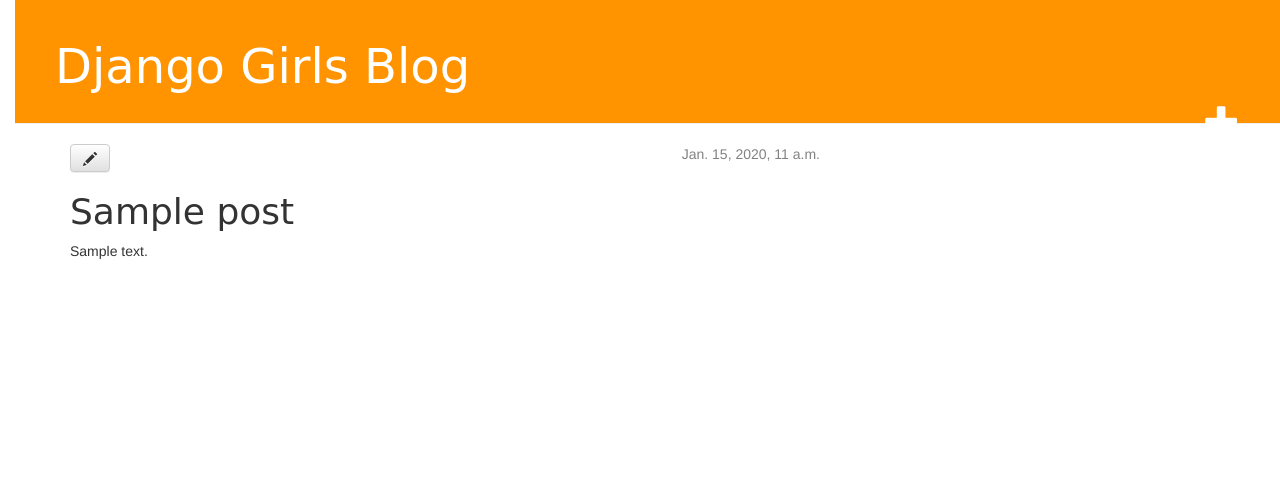
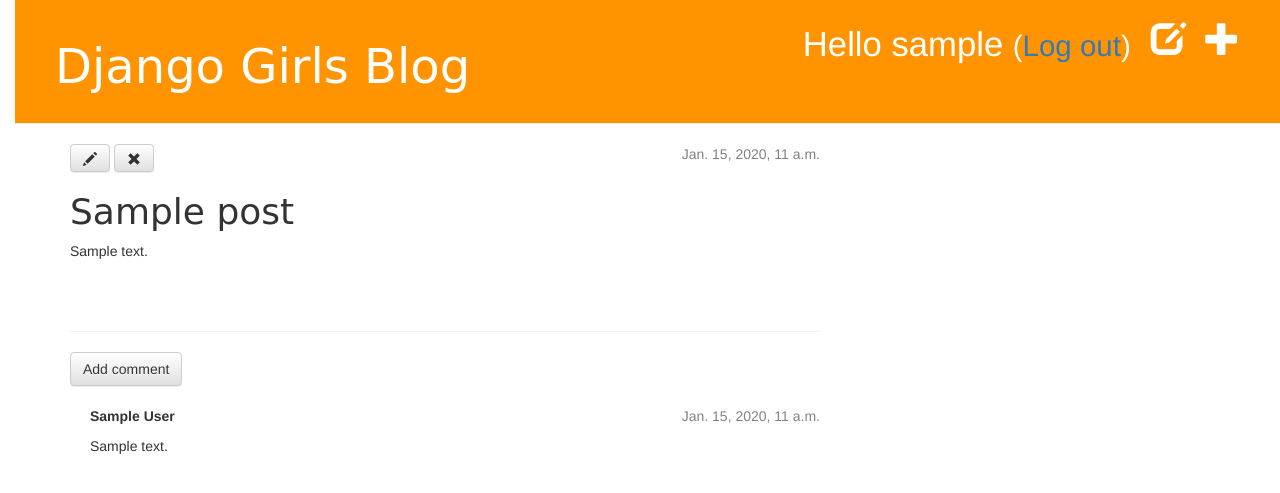
Before and after one commit to rossanoros/my-first-blog, a Django app: page /post/1/ in a window 1280 px wide. Shown: the top 493 px of the page. Run offline with Django 3.2, Linux system fonts and the light colour scheme; a user stored in the database is signed in; tables that the repository leaves empty hold one stand-in row (values such as "Sample post"); some libraries are stand-ins or nearby versions.

Commit message:
Aggiunta la possibilità di commento

```diff
--- a/blog/admin.py
+++ b/blog/admin.py
@@ -1,4 +1,5 @@
 from django.contrib import admin
-from .models import Post
+from .models import Post, Comment
 
 admin.site.register(Post)
+admin.site.register(Comment)
--- a/blog/models.py
+++ b/blog/models.py
@@ -14,3 +14,20 @@ class Post(models.Model):
 
     def __str__(self):
         return self.title
+
+    def approved_comments(self):
+        return self.comments.filter(approved_comment=True)
+
+class Comment(models.Model):
+    post = models.ForeignKey('blog.Post', related_name='comments')
+    author = models.CharField(max_length=200)
+    text = models.TextField()
+    created_date = models.DateTimeField(default=timezone.now)
+    approved_comment = models.BooleanField(default=False)
+
+    def approve(self):
+        self.approved_comment = True
+        self.save()
+
+    def __str__(self):
+        return self.text
--- a/blog/static/css/blog.css
+++ b/blog/static/css/blog.css
@@ -53,3 +53,7 @@ h1, h2, h3, h4 {
 .post h1 a, .post h1 a:visited {
     color: #000000;
 }
+
+.comment {
+    margin: 20px 0px 20px 20px;
+}
--- a/blog/templates/blog/base.html
+++ b/blog/templates/blog/base.html
@@ -8,10 +8,14 @@
 	</head>
 	<body>
 		<div class="page-header">
+			{% if user.is_authenticated %}
+				<a href="{% url 'post_new' %}" class="top-menu"><span class="glyphicon glyphicon-plus"></span></a>
+				<a href="{% url 'post_draft_list' %}" class="top-menu"><span class="glyphicon glyphicon-edit"></span></a>
+				<p class="top-menu">Hello {{ user.username }} <small>(<a href="{% url 'logout' %}">Log out</a>)</small></p>
+			{% else %}
+				<a href="{% url 'login' %}" class="top-menu"><span class="glyphicon glyphicon-lock"></span></a>
+			{% endif %}
 			<h1><a href="/">Django Girls Blog</a></h1>
-			{% if user.is_authenticated %}
-			<a href="{% url 'post_new' %}" class="top-menu"><span class="glyphicon glyphicon-plus"></span></a>
-			{% endif %}
 		</div>
 		<div class="content container">
 			<div class="row">
--- a/blog/templates/blog/post_detail.html
+++ b/blog/templates/blog/post_detail.html
@@ -3,12 +3,34 @@
 {% block content %}
     <div class="post">
         {% if post.published_date %}
-            <div class="date">
-                {{ post.published_date }}
-            </div>
-        {% endif %}
+			<div class="date">
+				{{ post.published_date }}
+			</div>
+		{% else %}
+			<a class="btn btn-default" href="{% url 'post_publish' pk=post.pk %}">Publish</a>
+		{% endif %}
 		<a class="btn btn-default" href="{% url 'post_edit' pk=post.pk %}"><span class="glyphicon glyphicon-pencil"></span></a>
-        <h1>{{ post.title }}</h1>
+        <a class="btn btn-default" href="{% url 'post_remove' pk=post.pk %}"><span class="glyphicon glyphicon-remove"></span></a>
+		<h1>{{ post.title }}</h1>
         <p>{{ post.text|linebreaksbr }}</p>
     </div>
+	<hr>
+	<a class="btn btn-default" href="{% url 'add_comment_to_post' pk=post.pk %}">Add comment</a>
+	{% for comment in post.comments.all %}
+		{% if user.is_authenticated or comment.approved_comment %}
+			<div class="comment">
+				<div class="date">
+					{{ comment.created_date }}
+					{% if not comment.approved_comment %}
+						<a class="btn btn-default" href="{% url 'comment_remove' pk=comment.pk %}"><span class="glyphicon glyphicon-remove"></span></a>
+						<a class="btn btn-default" href="{% url 'comment_approve' pk=comment.pk %}"><span class="glyphicon glyphicon-ok"></span></a>
+					{% endif %}
+				</div>
+			<strong>{{ comment.author }}</strong>
+			<p>{{ comment.text|linebreaks }}</p>
+			</div>
+		{% endif %}
+	{% empty %}
+		<p>No comments here yet :(</p>
+	{% endfor %}
 {% endblock %}
--- a/blog/templates/blog/post_list.html
+++ b/blog/templates/blog/post_list.html
@@ -8,6 +8,7 @@
 			</div>
 			<h1><a href="{% url 'post_detail' pk=post.pk %}">{{ post.title }}</a></h1>
 			<p>{{ post.text|linebreaksbr }}</p>
+			<a href="{% url 'post_detail' pk=post.pk %}">Comments: {{ post.approved_comments.count }}</a>
 		</div>
 	{% endfor %}
 {% endblock %}
--- a/blog/urls.py
+++ b/blog/urls.py
@@ -6,4 +6,10 @@ urlpatterns = [
     url(r'^post/(?P<pk>[0-9]+)/$', views.post_detail, name='post_detail'),
     url(r'^post/new/$', views.post_new, name='post_new'),
     url(r'^post/(?P<pk>[0-9]+)/edit/$', views.post_edit, name='post_edit'),
+    url(r'^drafts/$', views.post_draft_list, name='post_draft_list'),
+    url(r'^post/(?P<pk>\d+)/publish/$', views.post_publish, name='post_publish'),
+    url(r'^post/(?P<pk>\d+)/remove/$', views.post_remove, name='post_remove'),
+    url(r'^post/(?P<pk>\d+)/comment/$', views.add_comment_to_post, name='add_comment_to_post'),
+    url(r'^comment/(?P<pk>\d+)/approve/$', views.comment_approve, name='comment_approve'),
+    url(r'^comment/(?P<pk>\d+)/remove/$', views.comment_remove, name='comment_remove'),
 ]
--- a/blog/views.py
+++ b/blog/views.py
@@ -1,7 +1,8 @@
 from django.shortcuts import render, get_object_or_404, redirect
+from django.contrib.auth.decorators import login_required
 from django.utils import timezone
-from .models import Post
-from .forms import PostForm
+from .models import Post, Comment
+from .forms import PostForm, CommentForm
 
 def post_list(request):
     posts = Post.objects.filter(published_date__lte=timezone.now()).order_by('published_date')
@@ -11,19 +12,20 @@ def post_detail(request, pk):
     post = get_object_or_404(Post, pk=pk)
     return render(request, 'blog/post_detail.html', {'post': post})
 
+@login_required
 def post_new(request):
     if request.method == "POST":
         form = PostForm(request.POST)
         if form.is_valid():
             post = form.save(commit=False)
             post.author = request.user
-            post.published_date = timezone.now()
             post.save()
             return redirect('post_detail', pk=post.pk)
     else:
         form = PostForm()
     return render(request, 'blog/post_edit.html', {'form': form})
 
+@login_required
 def post_edit(request, pk):
     post = get_object_or_404(Post, pk=pk)
     if request.method == "POST":
@@ -31,9 +33,50 @@ def post_edit(request, pk):
         if form.is_valid():
             post = form.save(commit=False)
             post.author = request.user
-            post.published_date = timezone.now()
             post.save()
             return redirect('post_detail', pk=post.pk)
     else:
         form = PostForm(instance=post)
     return render(request, 'blog/post_edit.html', {'form': form})
+
+@login_required
+def post_draft_list(request):
+    posts = Post.objects.filter(published_date__isnull=True).order_by('created_date')
+    return render(request, 'blog/post_draft_list.html', {'posts': posts})
+
+@login_required
+def post_publish(request, pk):
+    post = get_object_or_404(Post, pk=pk)
+    post.publish()
+    return redirect('post_detail', pk=pk)
+
+@login_required
+def post_remove(request, pk):
+    post = get_object_or_404(Post, pk=pk)
+    post.delete()
+    return redirect('post_list')
+
+def add_comment_to_post(request, pk):
+    post = get_object_or_404(Post, pk=pk)
+    if request.method == "POST":
+        form = CommentForm(request.POST)
+        if form.is_valid():
+            comment = form.save(commit=False)
+            comment.post = post
+            comment.save()
+            return redirect('post_detail', pk=post.pk)
+    else:
+        form = CommentForm()
+    return render(request, 'blog/add_comment_to_post.html', {'form': form})
+
+@login_required
+def comment_approve(request, pk):
+    comment = get_object_or_404(Comment, pk=pk)
+    comment.approve()
+    return redirect('post_detail', pk=comment.post.pk)
+
+@login_required
+def comment_remove(request, pk):
+    comment = get_object_or_404(Comment, pk=pk)
+    comment.delete()
+    return redirect('post_detail', pk=comment.post.pk)
--- a/mysite/settings.py
+++ b/mysite/settings.py
@@ -102,3 +102,5 @@ USE_TZ = True
 
 STATIC_URL = '/static/'
 STATIC_ROOT = os.path.join(BASE_DIR, 'static')
+
+LOGIN_REDIRECT_URL = '/'
--- a/mysite/urls.py
+++ b/mysite/urls.py
@@ -1,5 +1,6 @@
 from django.conf.urls import include, url
 from django.contrib import admin
+from django.contrib.auth import views
 
 urlpatterns = [
     # Examples:
@@ -8,4 +9,6 @@ urlpatterns = [
 
     url(r'^admin/', include(admin.site.urls)),
     url(r'', include('blog.urls')),
+    url(r'^accounts/login/$', views.login, name='login'),
+    url(r'^accounts/logout/$', views.logout, name='logout', kwargs={'next_page': '/'}),
 ]
```
Also changed, not shown: blog/forms.py (+7 -1 lines), blog/templates/blog/add_comment_to_post.html (added, +9 -0 lines), blog/templates/blog/post_draft_list.html (added, +11 -0 lines), blog/templates/registration/login.html (added, +24 -0 lines), blog/migrations/0002_comment.py (added).
